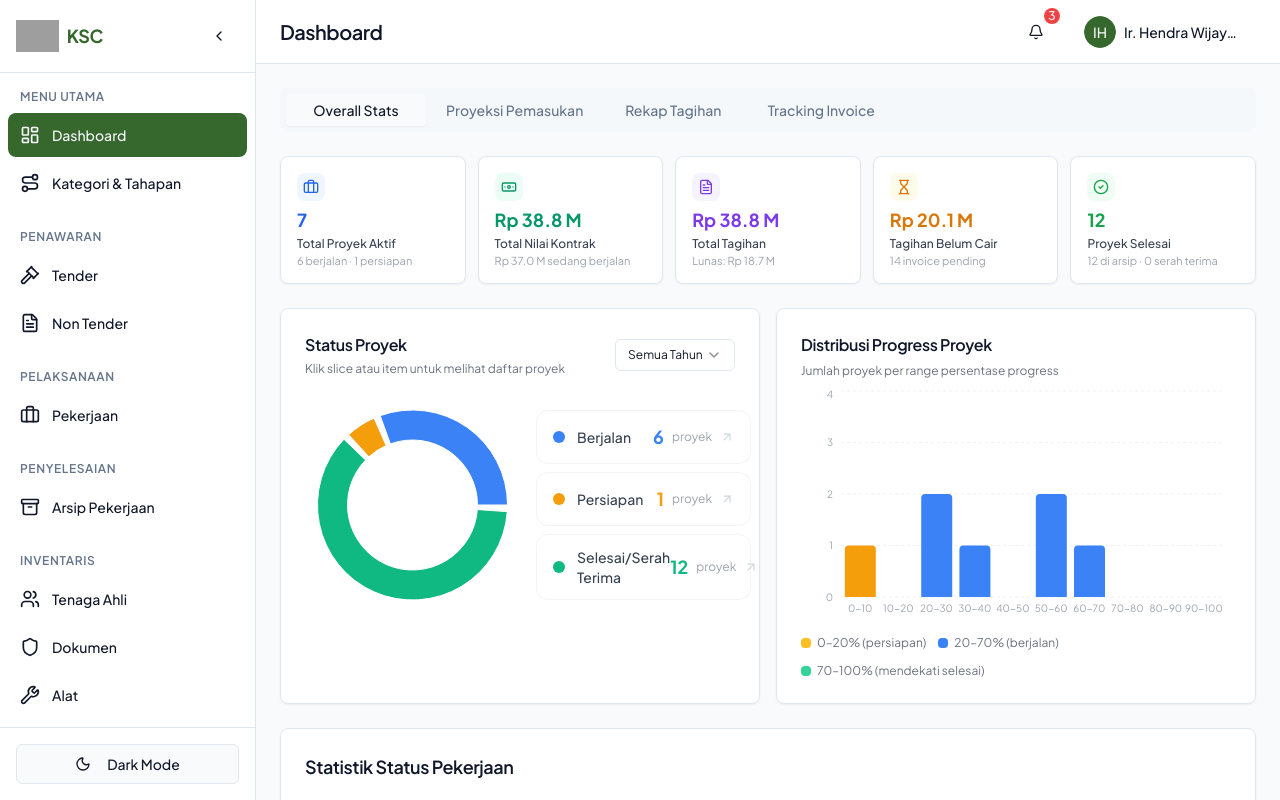
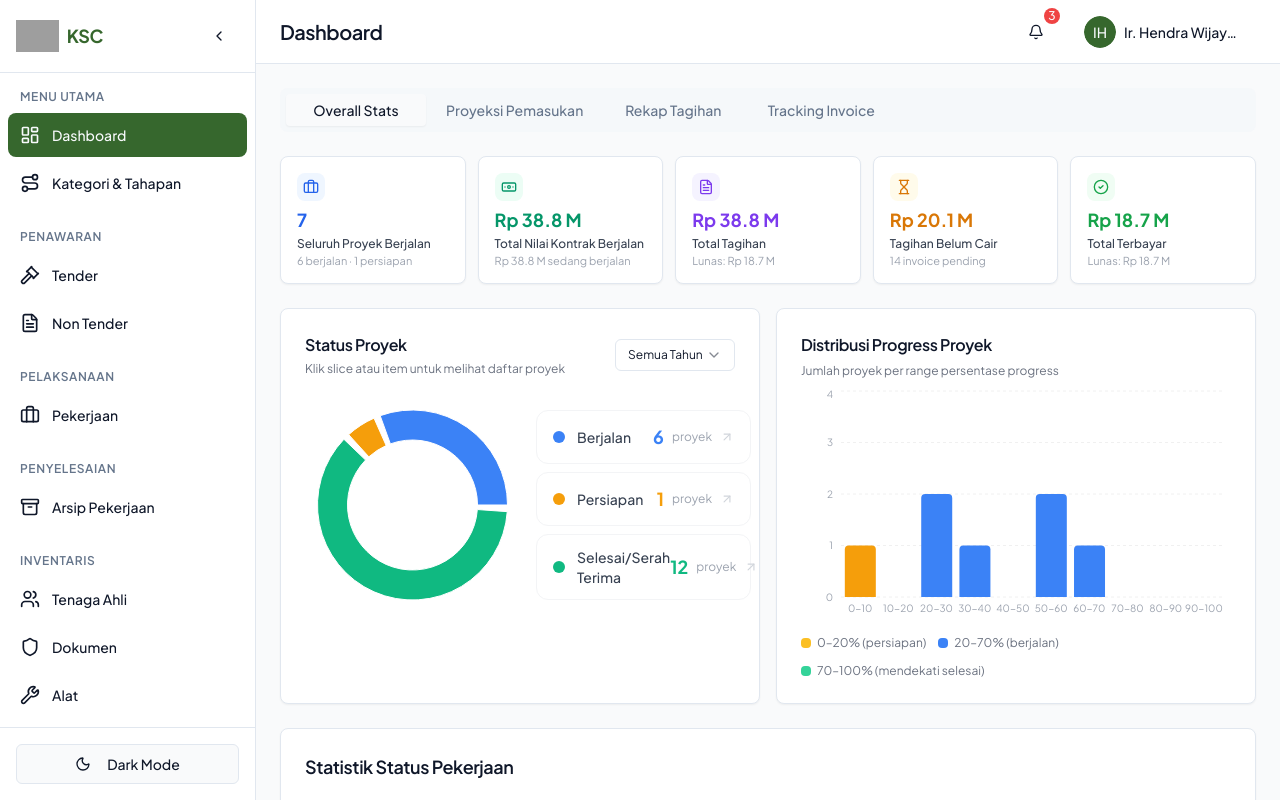
Before and after one commit to muhammaaddsafii-dev/ksc-nextjs, a Next.js app: page / in a window 1280 px wide. Built offline with nearby package versions, Linux system fonts and the light colour scheme; grey boxes are pictures that could not be loaded.

Commit message:
update card di statistik overall

```diff
--- a/src/components/dashboard/OverallStats.tsx
+++ b/src/components/dashboard/OverallStats.tsx
@@ -245,7 +245,7 @@ export function OverallStats({
 
     const summaryCards = [
         {
-            title: "Total Proyek Aktif",
+            title: "Seluruh Proyek Berjalan",
             value: pekerjaan.length.toString(),
             sub: `${proyekBerjalan.length} berjalan · ${proyekPersiapan.length} persiapan`,
             icon: Briefcase,
@@ -253,9 +253,10 @@ export function OverallStats({
             bg: "bg-blue-50",
         },
         {
-            title: "Total Nilai Kontrak",
+            title: "Total Nilai Kontrak Berjalan",
             value: formatCurrency(totalNilaiKontrak),
-            sub: `${formatCurrency(totalNilaiBerjalan)} sedang berjalan`,
+            // sub: `${formatCurrency(totalNilaiBerjalan)} sedang berjalan`,
+            sub: `${formatCurrency(totalNilaiKontrak)} sedang berjalan`,
             icon: Banknote,
             color: "text-emerald-600",
             bg: "bg-emerald-50",
@@ -277,9 +278,9 @@ export function OverallStats({
             bg: "bg-amber-50",
         },
         {
-            title: "Proyek Selesai",
-            value: (proyekSelesai.length + totalArsip).toString(),
-            sub: `${totalArsip} di arsip · ${proyekSelesai.length} serah terima`,
+            title: "Total Terbayar",
+            value: formatCurrency(tagihLunas),
+            sub: `Lunas: ${formatCurrency(tagihLunas)}`,
             icon: CheckCircle2,
             color: "text-green-600",
             bg: "bg-green-50",
```
